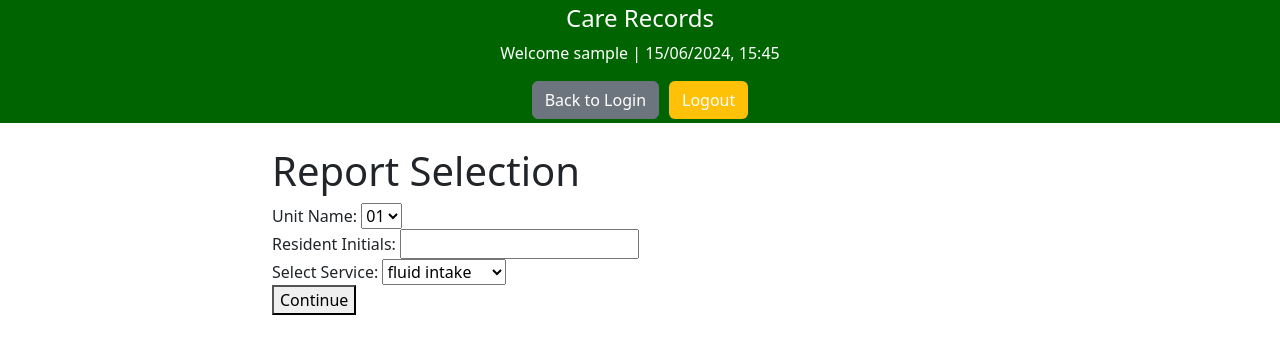
After one commit to PeterSIdo/carerecords, a Flask app: page /report_selection in a window 1280 px wide. The commit adds this page. Shown: the top 354 px of the page. Run offline with Flask 3, Linux system fonts and the light colour scheme; the visitor is signed in with stand-in values (Sample User, id 1); data comes from the database, SQL or seed files in the repository; both versions use the stored data as it was after the commit; some libraries are stand-ins or nearby versions.

Commit message:
report for selected resident for fluid is completed

```diff
--- a/app/__init__.py
+++ b/app/__init__.py
@@ -26,4 +26,7 @@ def create_app(config_class=Config):
     from app.charts import bp as charts_bp
     app.register_blueprint(charts_bp)
 
+    from app.reports import bp as reports_bp
+    app.register_blueprint(reports_bp)
+
     return app
--- a/app/dashboards/__init__.py
+++ b/app/dashboards/__init__.py
@@ -1,6 +1,6 @@
 #C:\Users\Peter\Documents\Care-Home-4\app\dashboards\__init__.py
 from flask import Blueprint
 
-bp = Blueprint('dasboards', __name__)
+bp = Blueprint('dashboards', __name__)
 
 from app.dashboards import routes
--- /dev/null
+++ b/app/reports/__init__.py
@@ -0,0 +1,6 @@
+#C:\Users\Peter\Documents\Care-Home-4\app\reports\__init__.py
+from flask import Blueprint
+
+bp = Blueprint('reports', __name__)
+
+from app.reports import routes
--- /dev/null
+++ b/app/reports/routes.py
@@ -0,0 +1,73 @@
+# app/reports/routes.py
+from flask import render_template, request, url_for, redirect, session, flash
+from app.reports import bp
+import sqlite3
+from datetime import datetime
+
+@bp.route('/report_selection', methods=['GET', 'POST'])
+def report_selection():
+    if 'logged_in' in session and session['logged_in'] and session.get('user_mode') == 'c':
+        if request.method == 'POST':
+            unit_name = request.form.get('unit_name')
+            resident_initials = request.form.get('resident_initials')
+            service_name = request.form.get('service_name')
+
+            if not unit_name or not resident_initials or not service_name:
+                flash('Please enter unit name, resident initials, and select a service.')
+                return redirect(url_for('reports.report_selection'))
+
+            # Redirect to report_selection_logic blueprint with selected service
+            return redirect(url_for('reports.report_selection_logic', unit_name=unit_name, resident_initials=resident_initials, service_name=service_name))
+
+        # Fetch service list and unit list from the database
+        conn = sqlite3.connect('care4.db')
+        cursor = conn.cursor()
+        cursor.execute('SELECT id, service_name FROM service_list')
+        services = cursor.fetchall()
+        cursor.execute('SELECT DISTINCT unit_name FROM units')  # Updated query
+        units = cursor.fetchall()
+        conn.close()
+
+        return render_template('report_selection.html', services=services, units=units)
+    return redirect(url_for('login.login'))
+
+@bp.route('/report_selection_logic', methods=['GET', 'POST'])
+def report_selection_logic():
+    if request.method == 'POST':
+        unit_name = request.form.get('unit_name')
+        resident_initials = request.form.get('resident_initials')
+        service_name = request.form.get('service_name')
+    else:  # Handle GET request
+        unit_name = request.args.get('unit_name')
+        resident_initials = request.args.get('resident_initials')
+        service_name = request.args.get('service_name')
+
+    if service_name == 'fluid intake':
+        return redirect(url_for('reports.report_fluid', unit_name=unit_name, resident_initials=resident_initials))
+    elif service_name == 'food intake':
+        return redirect(url_for('data_collection.food_intake', unit_name=unit_name, resident_initials=resident_initials))
+    else:
+        return redirect(url_for('login.login'))
+
+# c:/Users/Peter/Documents/Care-Home-4/app/reports/routes.py
+
+@bp.route('/report_fluid')
+def report_fluid():
+    resident_initials = request.args.get('resident_initials')
+    conn = sqlite3.connect('care4.db')
+    cursor = conn.cursor()
+    cursor.execute('''
+        SELECT * FROM fluid_chart
+        WHERE resident_initials = ?
+    ''', (resident_initials,))
+    data = cursor.fetchall()
+    conn.close()
+
+    # Convert timestamp strings to datetime objects
+    formatted_data = []
+    for row in data:
+        row = list(row)
+        row[2] = datetime.strptime(row[2], '%Y-%m-%d %H:%M:%S')  # Adjust format as needed
+        formatted_data.append(row)
+
+    return render_template('report_fluid.html', data=formatted_data)
--- a/app/templates/base.html
+++ b/app/templates/base.html
@@ -90,7 +90,7 @@
     }
 
     // Update the time every second
-    setInterval(updateTime, 1000);
+    setInterval(updateTime, 60000);
     // Initial call to display the time immediately
     updateTime();
     </script>
--- /dev/null
+++ b/app/templates/report_selection.html
@@ -0,0 +1,29 @@
+<!-- c:/Users/Peter/Documents/Care-Home-4/app/templates/report_selection.html -->
+{% extends "base.html" %}
+
+{% block content %}
+    <h1>Report Selection</h1>
+    <form method="POST" action="{{ url_for('reports.report_selection') }}">
+        <div>
+            <label for="unit_name">Unit Name:</label>
+            <select id="unit_name" name="unit_name" required>
+                {% for unit in units %}
+                    <option value="{{ unit[0] }}">{{ unit[0] }}</option>
+                {% endfor %}
+            </select>
+        </div>
+        <div>
+            <label for="resident_initials">Resident Initials:</label>
+            <input type="text" id="resident_initials" name="resident_initials" required>
+        </div>
+        <div>
+            <label for="service_name">Select Service:</label>
+            <select id="service_name" name="service_name" required>
+                {% for service in services %}
+                    <option value="{{ service[1] }}">{{ service[1] }}</option>
+                {% endfor %}
+            </select>
+        </div>
+        <button type="submit">Continue</button>
+    </form>
+{% endblock %}
```
Also changed, not shown: app/templates/report_fluid.html (added, +30 -0 lines), report to be done.txt (added, +9 -0 lines), care4.db.
